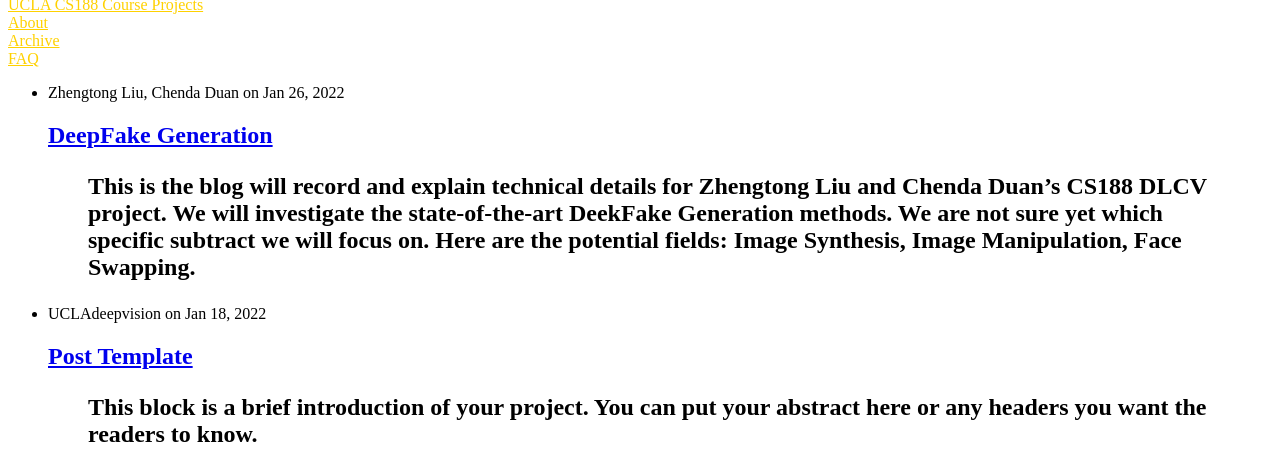
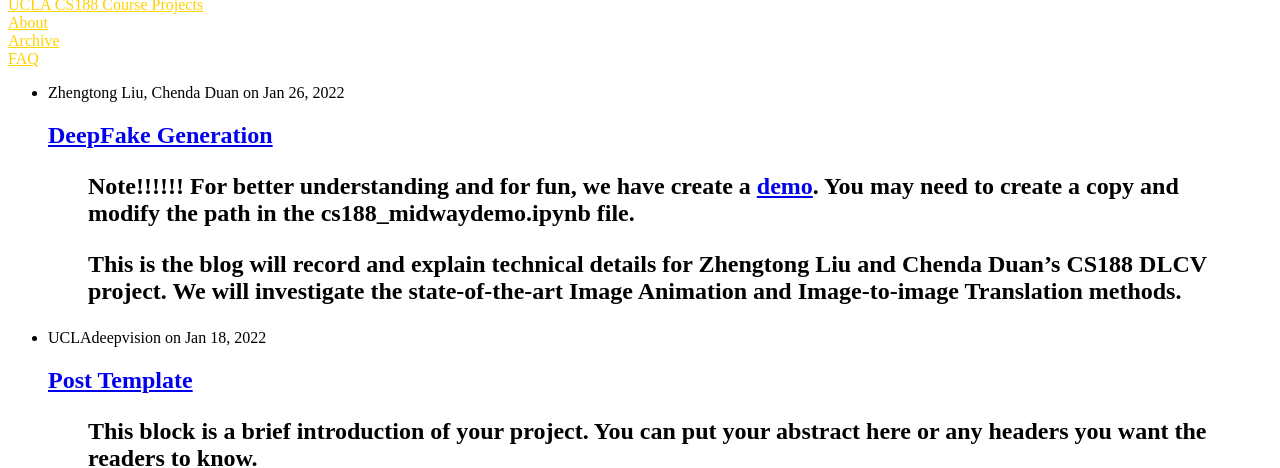
Before and after one commit to UCLAdeepvision/CS188-Projects-2022Winter, a Jekyll site: the page built from index.html, in a window 1280 px wide, cut to the strip 112-580 px from the top of the page. Built offline with Jekyll 4.4.1, drawn with Linux system fonts in a browser that asks for light colours; some of the changed lines change nothing that is shown.

Commit message:
Add code snips

````diff
--- a/_posts/2021-01-26-team08-DeepFakeGeneration.md
+++ b/_posts/2021-01-26-team08-DeepFakeGeneration.md
@@ -5,10 +5,10 @@
 author: Zhengtong Liu, Chenda Duan
 date: 2022-01-26
 ---
+> Note!!!!!! For better understanding and for fun, we have create a [demo](https://drive.google.com/drive/folders/1RRiqMyUGs4wAJ_pcQ56I_WKjuZKXqZVV?usp=sharing). You may need to create a copy and modify the path in the cs188_midwaydemo.ipynb file.
 
 > This is the blog will record and explain technical details for Zhengtong Liu and Chenda Duan's CS188 DLCV project.
-> We will investigate the state-of-the-art DeekFake Generation methods. We are not sure yet which specific subtract we will focus on.
-> Here are the potential fields: Image Synthesis, Image Manipulation, Face Swapping.
+> We will investigate the state-of-the-art Image Animation and Image-to-image Translation methods.
 
 
 <!--more-->
@@ -92,6 +92,37 @@
 \mathbb{1} \equiv \left(\frac{d}{dp} T_{X \leftarrow R}(p) \bigg\rvert_{p = p_k} \right)^{-1} \left(\frac{d}{dp} T_{X \leftarrow Y}(p) \bigg\rvert_{p = T_{Y \leftarrow R}(p_k)} \right) \left(\frac{d}{dp} T_{Y \leftarrow R}(p) \bigg\rvert_{p = p_k} \right)
 $$
 
+Below are the code snip showing the structrues of the keypoint detector.
+```python
+def forward(self, x):
+    if self.scale_factor != 1:
+        x = self.down(x)
+
+    feature_map = self.predictor(x)
+    prediction = self.kp(feature_map)
+
+    final_shape = prediction.shape
+    heatmap = prediction.view(final_shape[0], final_shape[1], -1)
+    heatmap = F.softmax(heatmap / self.temperature, dim=2)
+    heatmap = heatmap.view(*final_shape)
+
+    out = self.gaussian2kp(heatmap)
+
+    if self.jacobian is not None:
+        jacobian_map = self.jacobian(feature_map)
+        jacobian_map = jacobian_map.reshape(final_shape[0], self.num_jacobian_maps, 4, final_shape[2],
+                                            final_shape[3])
+        heatmap = heatmap.unsqueeze(2)
+
+        jacobian = heatmap * jacobian_map
+        jacobian = jacobian.view(final_shape[0], final_shape[1], 4, -1)
+        jacobian = jacobian.sum(dim=-1)
+        jacobian = jacobian.view(jacobian.shape[0], jacobian.shape[1], 2, 2)
+        out['jacobian'] = jacobian
+
+    return out
+```
+
 In the second step, a dense motion network combines the local approximations to estimate the dense motion field $$\hat{T}_{S \leftarrow D}$$. The source frame $$\mathbf{S}$$ is warped according to Eq. ($$\ref{eq1}$$) to obtain $$K$$ transformed images $$\mathbf{S^1}, \ldots \mathbf{S^K}$$, so that the inputs are roughly aligned with $$\hat{T}_{S \leftarrow D}$$ when prediction from $$S$$ ($$\hat{T}_{S \leftarrow D}$$ aligns local patterns with pixels in $$\mathbf{D}$$ not $$\mathbf{S}$$). The heatmaps $$\mathbf{H_k}$$, which indicates where each transformation happens, are calculated as below:
 
 $$
@@ -119,6 +150,48 @@
 
 This equation can actually be derived from Eq. ($$\ref{eq1}$$). Note that one assumption of the first-order model is that $$\mathbf{S_1}$$ and $$\mathbf{D_1}$$ have similar poses. Otherwise, the idea of relative motion transfer here might not work.
 
+Below are the code snip showing the structures of the image generation module, you can see the dense motion network and the occulusion mask mentioned above.
+```python
+def forward(self, source_image, kp_driving, kp_source):
+        # Encoding (downsampling) part
+        out = self.first(source_image)
+        for i in range(len(self.down_blocks)):
+            out = self.down_blocks[i](out)
+
+        # Transforming feature representation according to deformation and occlusion
+        output_dict = {}
+        if self.dense_motion_network is not None:
+            dense_motion = self.dense_motion_network(source_image=source_image, kp_driving=kp_driving,
+                                                     kp_source=kp_source)
+            output_dict['mask'] = dense_motion['mask']
+            output_dict['sparse_deformed'] = dense_motion['sparse_deformed']
+
+            if 'occlusion_map' in dense_motion:
+                occlusion_map = dense_motion['occlusion_map']
+                output_dict['occlusion_map'] = occlusion_map
+            else:
+                occlusion_map = None
+            deformation = dense_motion['deformation']
+            out = self.deform_input(out, deformation)
+
+            if occlusion_map is not None:
+                if out.shape[2] != occlusion_map.shape[2] or out.shape[3] != occlusion_map.shape[3]:
+                    occlusion_map = F.interpolate(occlusion_map, size=out.shape[2:], mode='bilinear')
+                out = out * occlusion_map
+
+            output_dict["deformed"] = self.deform_input(source_image, deformation)
+
+        # Decoding part
+        out = self.bottleneck(out)
+        for i in range(len(self.up_blocks)):
+            out = self.up_blocks[i](out)
+        out = self.final(out)
+        out = F.sigmoid(out)
+
+        output_dict["prediction"] = out
+
+        return output_dict
+```
 ## Image-to-image Translation
 
 ### StarGAN v2: Diverse Image Synthesis for Multiple Domains
@@ -146,6 +219,35 @@
         ![AdaIN figure]({{ '/assets/images/group08deepfake/AdaIN.png' | relative_url }})
         {: style="max-width: 60%;"}
         *Fig 5. Demonstration of AdaIN operation. (Image source: <https://arxiv.org/pdf/1812.04948.pdf>)*
+    Below are the structures of the generators
+    ```python
+    def forward(self, x, s, masks=None):
+        x = self.from_rgb(x)
+        cache = {}
+        for block in self.encode:
+            if (masks is not None) and (x.size(2) in [32, 64, 128]):
+                cache[x.size(2)] = x
+            x = block(x)
+        for block in self.decode:
+            x = block(x, s)
+            if (masks is not None) and (x.size(2) in [32, 64, 128]):
+                mask = masks[0] if x.size(2) in [32] else masks[1]
+                mask = F.interpolate(mask, size=x.size(2), mode='bilinear')
+                x = x + self.hpf(mask * cache[x.size(2)])
+        return self.to_rgb(x)
+    ```
+        Note that the self.encode and self.decode contains the AdaIN blocks mention above
+    ```python
+    for _ in range(2):
+        self.encode.append(
+            ResBlk(dim_out, dim_out, normalize=True))
+        self.decode.insert(
+            0, AdainResBlk(dim_out, dim_out, style_dim, w_hpf=w_hpf))
+    if w_hpf > 0:
+        device = torch.device(
+            'cuda' if torch.cuda.is_available() else 'cpu')
+        self.hpf = HighPass(w_hpf, device)
+    ```
 
     - **Mapping network** $$F_y(\mathbf{z})$$ takes in a latent code $$\mathbf{z}$$ outputs a style code $$s$$ corresponding to the domain $$y$$. $$F$$ can produce diverse style codes by sampling $$z \in \mathcal{Z}$$ and $$y \in \mathcal{Y}$$ randomly.
 
@@ -167,7 +269,14 @@
         $$
 
         where the latent code $$\mathbf{z}$$ and target domain $$\tilde{y}$$ are sampled randomly in training and $$\tilde{s} = F_{\tilde{y}}(\mathbf{z})$$.
-
+    Below are the code snip defining the adversial loss
+    ```python
+    def adv_loss(logits, target):
+        assert target in [1, 0]
+        targets = torch.full_like(logits, fill_value=target)
+        loss = F.binary_cross_entropy_with_logits(logits, targets)
+        return loss
+    ```
     - **Style reconstruction**
 
         $$
@@ -183,7 +292,11 @@
         ![Illustration of Reconstruction Loss]({{ '/assets/images/group08deepfake/reconstruction_loss.png' | relative_url }})
         {: style="max-width: 100%;"}
         *Fig 7. Reconstruction Loss in Multimodal Unsupervised Image-to-Image Translation. (Image source: <https://arxiv.org/pdf/1804.04732.pdf>)*
-
+    Below are the code snip defining the Style reconstruction loss
+    ```python
+    s_pred = nets.style_encoder(x_fake, y_trg)
+    loss_sty = torch.mean(torch.abs(s_pred - s_trg))
+    ```
     - **Style diversification**
 
         $$
@@ -198,7 +311,16 @@
         *Fig 8. Illustration of mode collapose. (Image source: <https://arxiv.org/pdf/1903.05628.pdf>)*
 
         While original regularization term has the difference $$\|\mathbf{z}_1 - \mathbf{z}_2 \|_1$$ in the denominator, the StarGAN v2 model removes this for the sake of stability of training process (the difference $$\|\mathbf{z}_1 - \mathbf{z}_2 \|_1$$ is small and thus increase the loss significantly).
-
+    Below are the code snip defining the Style diversification loss
+    ```python
+    if z_trgs is not None:
+        s_trg2 = nets.mapping_network(z_trg2, y_trg)
+    else:
+        s_trg2 = nets.style_encoder(x_ref2, y_trg)
+    x_fake2 = nets.generator(x_real, s_trg2, masks=masks)
+    x_fake2 = x_fake2.detach()
+    loss_ds = torch.mean(torch.abs(x_fake - x_fake2))
+    ```
     - **Preserving source characteristics**
 
         $$
@@ -213,8 +335,13 @@
         ![Illustration of cycle consistency loss]({{ '/assets/images/group08deepfake/cycle_consistency_loss.png' | relative_url }})
         {: style="max-width: 100%;"}
         *Fig 9. Illustration of Cylce Consistency Loss. (Image source: <https://arxiv.org/pdf/1703.10593.pdf>)*
-
-
+    Below are the code snip defining the cycle consistency loss
+    ```python
+    masks = nets.fan.get_heatmap(x_fake) if args.w_hpf > 0 else None
+    s_org = nets.style_encoder(x_real, y_org)
+    x_rec = nets.generator(x_fake, s_org, masks=masks)
+    loss_cyc = torch.mean(torch.abs(x_rec - x_real))
+    ```
     Combine the above objectives, the full objective is
 
     $$
@@ -222,7 +349,11 @@
     $$
 
     where $$\lambda_{sty}$$, $$\lambda_{ds}$$ and $$\lambda_{cyc}$$ are hyperparamters for the regularization terms.
-
+    Below are the code snip showing the overall loss functions.
+    ```python
+    loss = loss_adv + args.lambda_sty * loss_sty \
+    - args.lambda_ds * loss_ds + args.lambda_cyc * loss_cyc
+    ```
 ## Relevant Papers
 
 1. [First Order Motion Model for Image Animation](https://arxiv.org/abs/2003.00196)<br>
````
